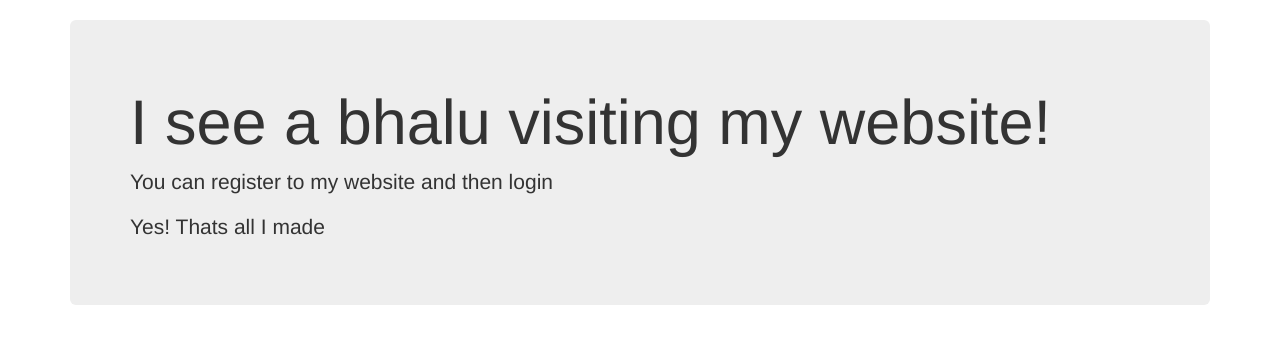
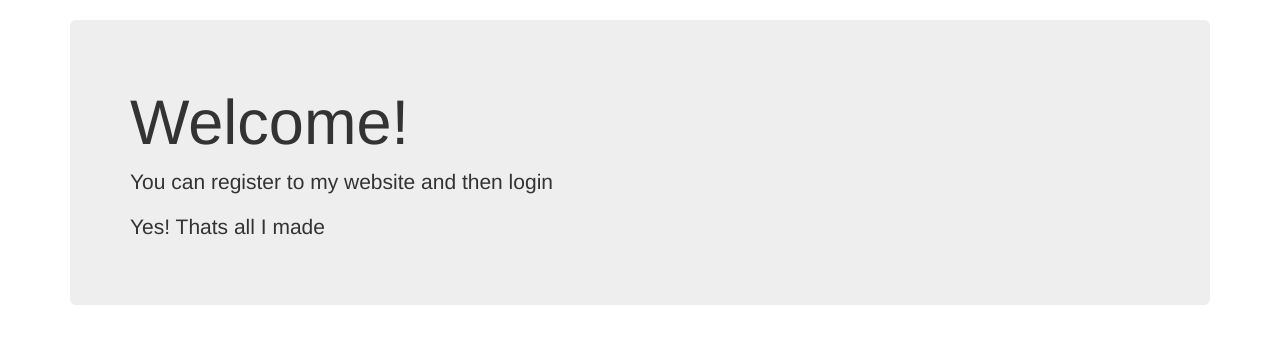
Before and after one commit to aayush10/django-stuff, a Django app: page / in a window 1280 px wide. Shown: the part 51-395 px from the top of the page. Run offline with Django 3.2, Linux system fonts and the light colour scheme; some libraries are stand-ins or nearby versions.

Commit message:
Home Page

```diff
--- a/templates/basic_app/index.html
+++ b/templates/basic_app/index.html
@@ -2,7 +2,7 @@
 {% block body_block %}
 
 <div class="jumbotron">
-  <h1>I see a bhalu visiting my website!</h1>
+  <h1>Welcome!</h1>
   <p>You can register to my website and then login</p>
   <p>Yes! Thats all I made</p>
 </div>
```
